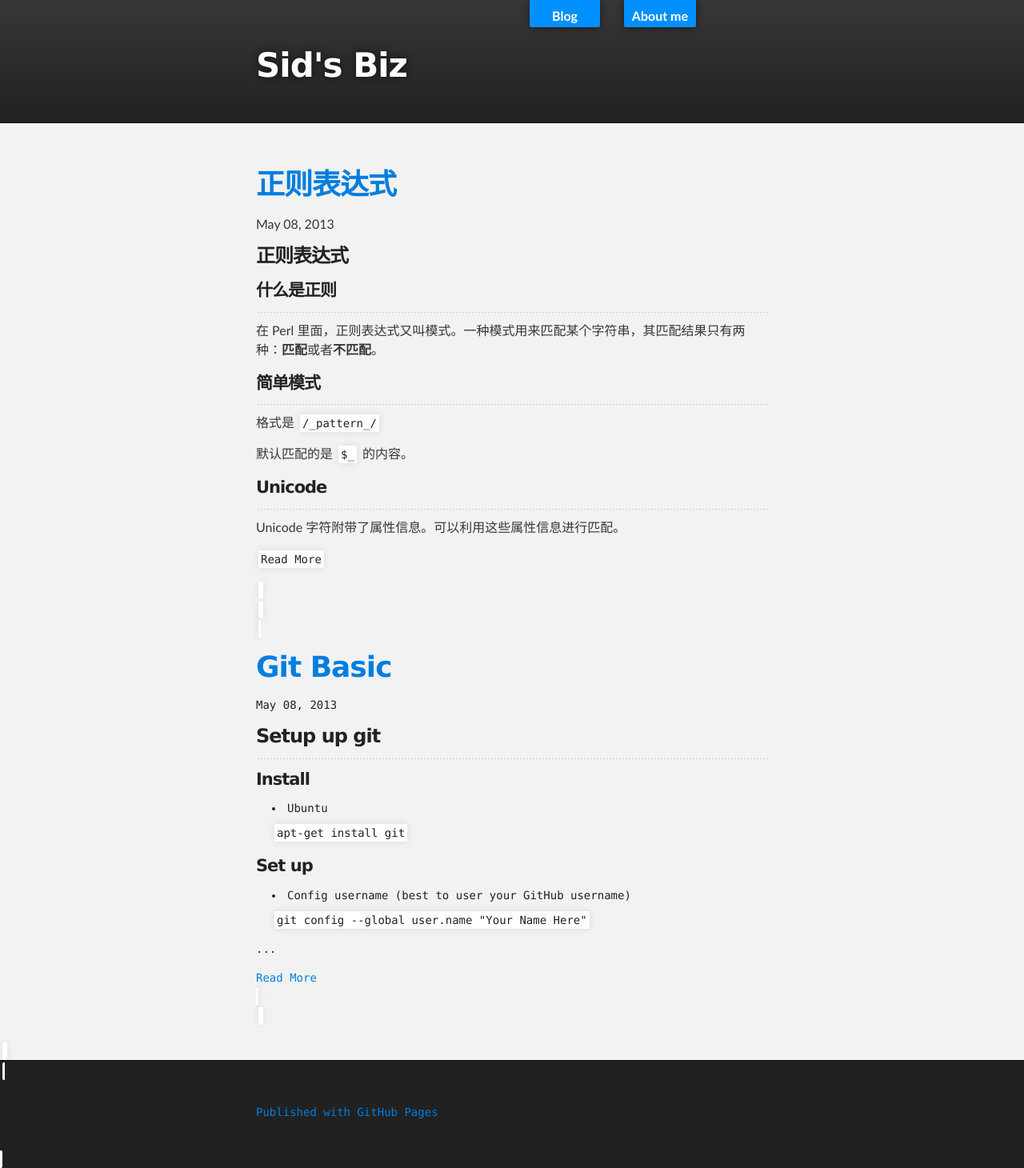
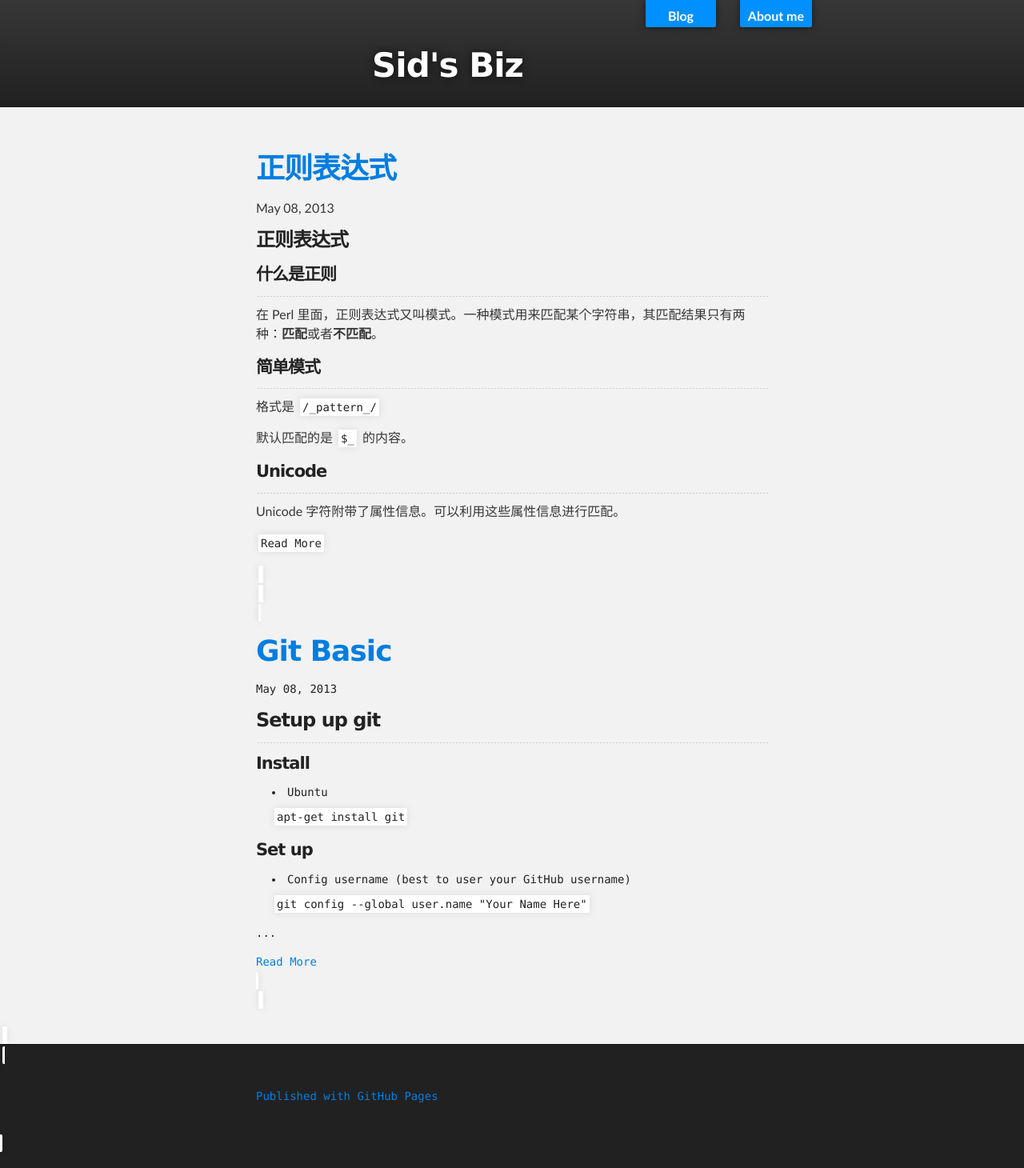
Before and after one commit to Siduzy/Blog, a Jekyll site: the page built from index.html, in a window 1280 px wide. Shown: the whole page at 80% size. Built offline with Jekyll 4.4.1, drawn with Linux system fonts in a browser that asks for light colours; Markdown is read by kramdown in place of the engine named in the settings.

Commit message:
ajust css

```diff
--- a/stylesheets/stylesheet.css
+++ b/stylesheets/stylesheet.css
@@ -314,9 +314,11 @@ Full-Width Styles
   background: linear-gradient(top, #373737, #212121);
 }
 
+
 #header_wrap .inner {
-  padding: 50px 10px 30px 10px;
+  padding: 50px 10px 10px 300px;
 }
+
 
 #project_title {
   margin: 0;
@@ -326,6 +328,7 @@ Full-Width Styles
   text-shadow: #111 0px 0px 10px;
 }
 
+
 #project_tagline {
   color: #fff;
   font-size: 24px;
@@ -333,6 +336,7 @@ Full-Width Styles
   background: none;
   text-shadow: #111 0px 0px 10px;
 }
+
 
 #downloads {
   position: absolute;
@@ -344,6 +348,7 @@ Full-Width Styles
   background: url('../images/icon_download.png') no-repeat 0% 90%;
 }
 
+
 .zip_download_link {
   display: block;
   float: right;
@@ -353,6 +358,7 @@ Full-Width Styles
   overflow: hidden;
   background: url(../images/sprite_download.png) no-repeat bottom left;
 }
+
 
 .tar_download_link {
   display: block;
@@ -365,13 +371,16 @@ Full-Width Styles
   margin-left: 10px;
 }
 
+
 .zip_download_link:hover {
   background: url(../images/sprite_download.png) no-repeat top left;
 }
 
+
 .tar_download_link:hover {
   background: url(../images/sprite_download.png) no-repeat top right;
 }
+
 
 #main_content_wrap {
   background: #f2f2f2;
@@ -379,9 +388,11 @@ Full-Width Styles
   border-bottom: 1px solid #111;
 }
 
+
 #main_content {
   padding-top: 40px;
 }
+
 
 #footer_wrap {
   background: #212121;
@@ -389,51 +400,65 @@ Full-Width Styles
 
 
 
+
+
+
 /*******************************************************************************
 Small Device Styles
 *******************************************************************************/
+
 
 @media screen and (max-width: 480px) {
   body {
     font-size:14px;
   }
 
+
   #downloads {
     display: none;
   }
+
 
   .inner {
     min-width: 320px;
     max-width: 480px;
   }
 
+
   #project_title {
   font-size: 32px;
   }
+
 
   h1 {
     font-size: 28px;
   }
 
+
   h2 {
     font-size: 24px;
   }
+
 
   h3 {
     font-size: 21px;
   }
 
+
   h4 {
     font-size: 18px;
   }
+
 
   h5 {
     font-size: 14px;
   }
 
+
   h6 {
     font-size: 12px;
   }
+
 
   code, pre {
     min-width: 320px;
@@ -441,4 +466,5 @@ Small Device Styles
     font-size: 11px;
   }
 
+
 }
```
